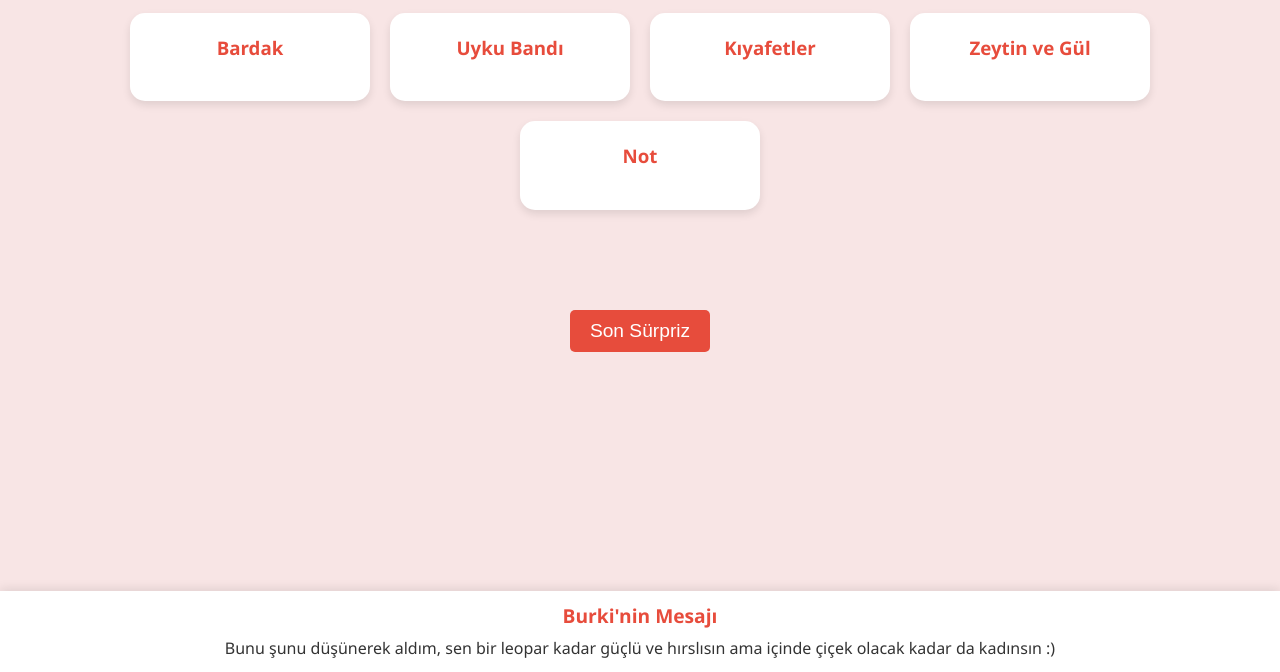
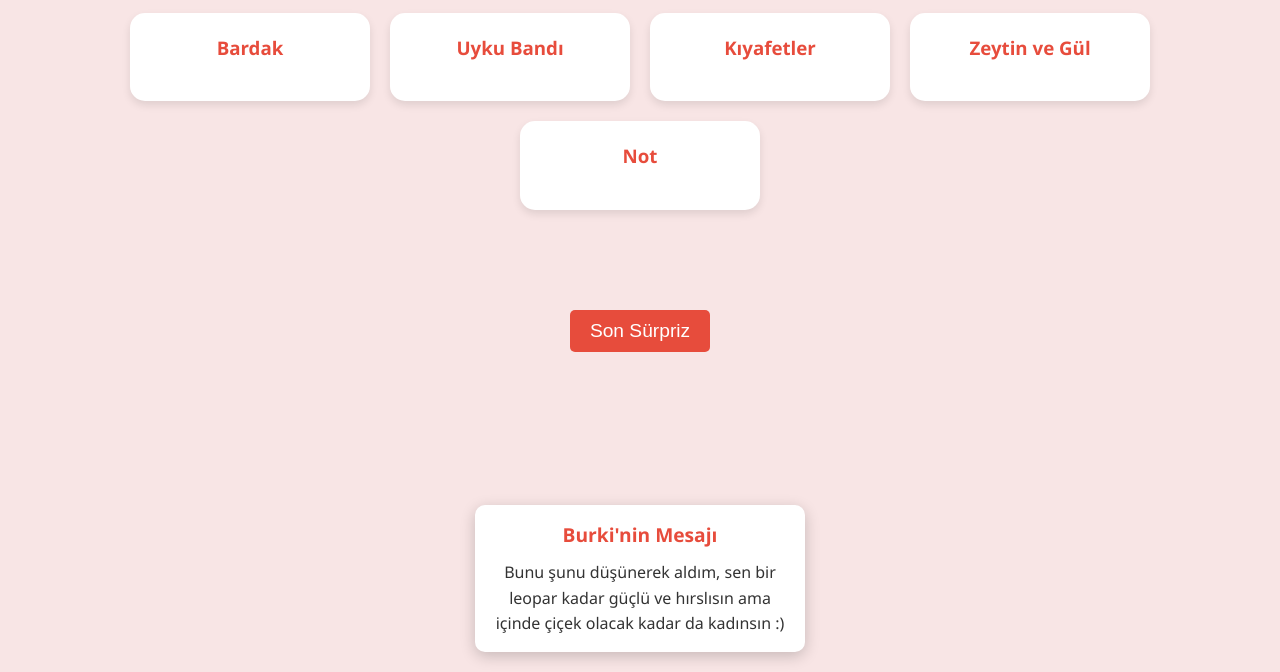
Before and after one commit to inclrr/zehros, a plain HTML site: page index.html in a window 1280 px wide. Both pictures are taken after a click on the element "Bardak". Shown: the part 128-800 px from the top of the page. Drawn offline with Linux system fonts and the light colour scheme.

Commit message:
index.html

```diff
--- a/index.html
+++ b/index.html
@@ -69,18 +69,21 @@
         }
         .message-box {
             position: fixed;
-            bottom: 0;
-            left: 0;
-            right: 0;
+            bottom: 20px;
+            left: 50%;
+            transform: translateX(-50%);
             background-color: white;
-            padding: 10px;
-            box-shadow: 0 -2px 10px rgba(0,0,0,0.1);
+            padding: 15px;
+            border-radius: 10px;
+            box-shadow: 0 4px 15px rgba(0,0,0,0.2);
             z-index: 999;
             display: none;
+            max-width: 90%;
+            width: 300px;
         }
         .message-box h2 {
             color: #e74c3c;
-            margin: 0 0 5px 0;
+            margin: 0 0 10px 0;
             font-size: 1.2em;
         }
         .message-box p {
```
